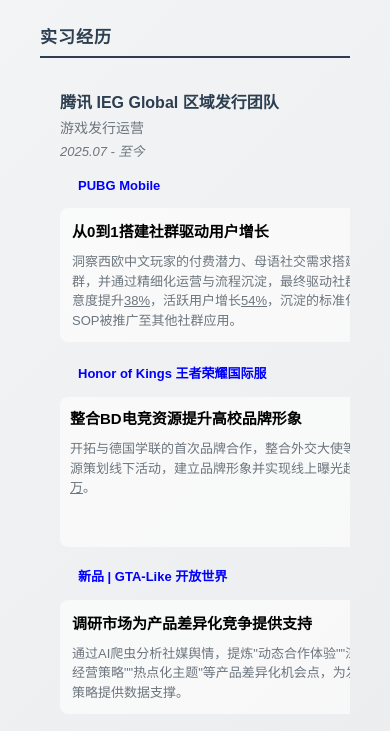
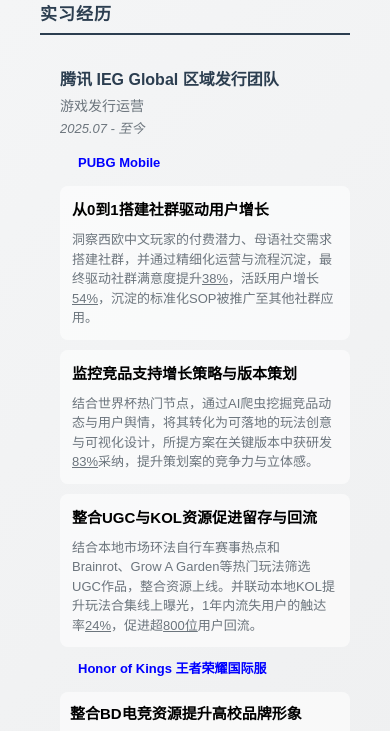
Before and after one commit to eseenhuang/eseenhuang, a plain HTML site: page index.html in a window 390 px wide. Shown: the part 938-1669 px from the top of the page. Drawn offline with Linux system fonts and the light colour scheme.

Commit message:
Add files via upload

```diff
--- a/index.html
+++ b/index.html
@@ -309,38 +309,37 @@
                 text-align: left;
             }
 
-            /* Grid layouts to single column on mobile */
+            /* 照片和个人信息顶部对齐 */
             .profile-header {
-                flex-direction: row;
-                align-items: flex-start;
+                flex-direction: row !important;
+                align-items: flex-start !important;
             }
 
             .profile-photo {
-                margin-left: auto;
+                margin-left: auto !important;
             }
 
             .profile-photo img {
-                width: 100px;
-                height: 100px;
+                width: 100px !important;
+                height: 100px !important;
             }
 
-            /* 实习经历体验卡片横向滑动 */
+            /* 实习经历垂直排列，不做横向滑动 */
             .experience-item {
-                overflow-x: auto;
-                display: flex;
-                flex-direction: column;
-                scroll-snap-type: y proximity;
+                display: block;
             }
 
-            /* 实习经历信息三行排列 */
+            /* 实习经历信息三行排列 - 左对齐 */
             .exp-header {
                 flex-direction: column !important;
                 align-items: flex-start !important;
+                text-align: left !important;
             }
 
             .exp-header h3 {
                 margin-bottom: 2px !important;
                 font-size: 16px !important;
+                text-align: left !important;
             }
 
             .exp-header h3 span {
@@ -350,6 +349,7 @@
                 margin-left: 0 !important;
                 color: var(--text-secondary) !important;
                 font-weight: normal !important;
+                text-align: left !important;
             }
 
             .exp-header .meta-info {
@@ -358,22 +358,19 @@
                 margin-bottom: 5px !important;
             }
 
-            /* 项目卡片横向滚动容器 */
+            /* 项目卡片容器 - 改为一列布局，不做横向滚动 */
             .project-cards-container {
-                display: flex !important;
-                overflow-x: auto !important;
-                scroll-snap-type: x mandatory !important;
-                gap: 10px !important;
-                padding-bottom: 10px !important;
-                -webkit-overflow-scrolling: touch;
-                scrollbar-width: thin;
-                scrollbar-color: var(--border-color) transparent;
+                display: block !important;
+                overflow: visible !important;
+                gap: 10px;
+                padding-bottom: 0 !important;
             }
 
-            /* 项目卡片固定宽度，支持横向滑动 */
+            /* 项目卡片宽度100%，一行一个 */
             .project-cards-container > div {
-                min-width: 85vw !important;
-                scroll-snap-align: start;
+                width: 100% !important;
+                min-width: unset !important;
+                margin-bottom: 10px;
             }
 
             /* 4-column grid for highlights - make 1 column */
```
